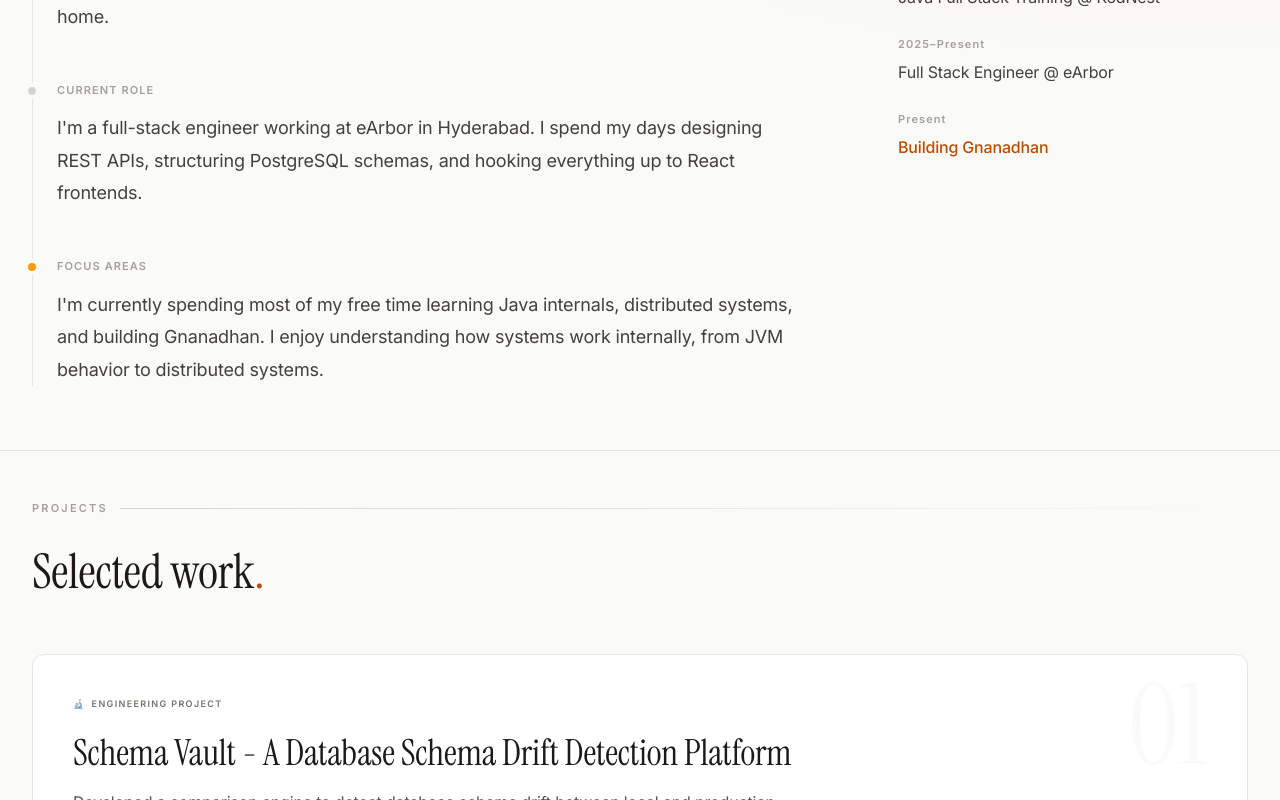
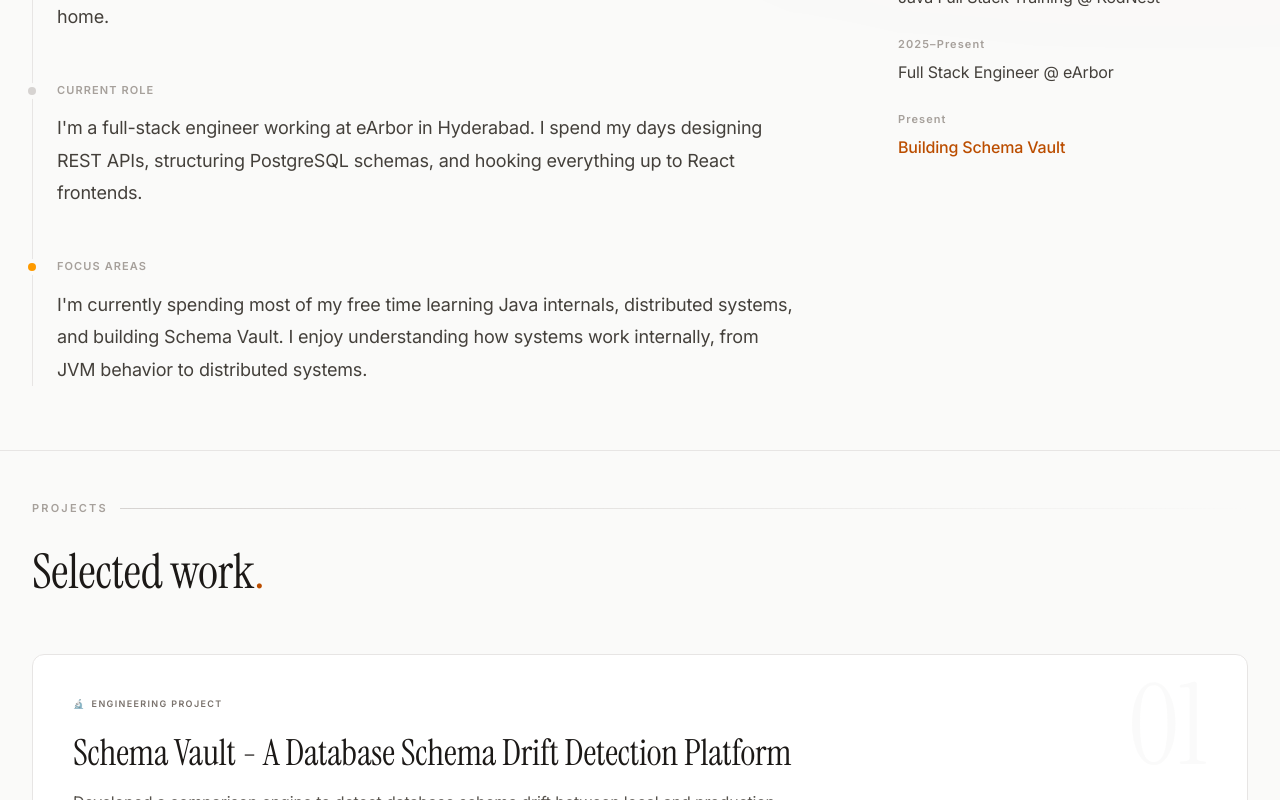
Before and after one commit to tungagnaneswar/gnaneswartunga-portfolio, a React (Vite) app: page / in a window 1280 px wide. Shown: the part 1040-1840 px from the top of the page. Built offline with nearby package versions, Linux system fonts and the light colour scheme.

Commit message:
feat: add Hero and About components with initial portfolio content data

```diff
--- a/src/components/About.tsx
+++ b/src/components/About.tsx
@@ -58,7 +58,7 @@ export function About() {
               { year: '2020–2024', event: 'B.Tech Information Technology' },
               { year: '2024–2025', event: 'Java Full Stack Training @ KodNest' },
               { year: '2025–Present', event: 'Full Stack Engineer @ eArbor' },
-              { year: 'Present', event: 'Building Gnanadhan', isHighlight: true }
+              { year: 'Present', event: 'Building Schema Vault', isHighlight: true }
             ].map((milestone, i) => (
               <div key={i} className="flex flex-col gap-1">
                 <span className="text-[11px] font-bold tracking-widest text-stone-400 dark:text-stone-500">
--- a/src/components/Hero.tsx
+++ b/src/components/Hero.tsx
@@ -111,7 +111,7 @@ export function Hero() {
                 {[
                   "1+ Years Experience",
                   "10+ Projects Built",
-                  "Building Gnanadhan"
+                  "Building Schema Vault"
                 ].map((meta, i) => (
                   <li key={i} className="flex items-center gap-2.5 text-[14px] text-stone-600 dark:text-stone-400">
                     <div className="w-1.5 h-1.5 rounded-full bg-amber-600 dark:bg-amber-500/70" />
--- a/src/data/content.ts
+++ b/src/data/content.ts
@@ -8,14 +8,14 @@ export const siteData = {
   phone: '+91 6301508340',
   github: 'https://github.com/tungagnaneswar',
   linkedin: 'https://linkedin.com/in/gnaneswartunga',
-  resume: 'https://drive.google.com/file/d/1KvWJommSnJOZt-rmG0T6Iw8F5u-2nqry/view?usp=sharing',
+  resume: 'https://drive.google.com/file/d/1TIn20frhUDdzFvttJFf3uzycKEG_aTJh/view?usp=sharing',
 } as const;
 
 export const about = {
   paragraphs: [
     "I'm a full-stack engineer working at eArbor in Hyderabad. I spend my days designing REST APIs, structuring PostgreSQL schemas, and hooking everything up to React frontends.",
     "My journey formally started at Sri Venkateswara Engineering College, followed by intensive full-stack training. Over time, I've grown a deep appreciation for the entire stack — especially the backend. Java, Spring Boot, and Node.js are where I feel most at home.",
-    "I'm currently spending most of my free time learning Java internals, distributed systems, and building Gnanadhan. I enjoy understanding how systems work internally, from JVM behavior to distributed systems.",
+    "I'm currently spending most of my free time learning Java internals, distributed systems, and building Schema Vault. I enjoy understanding how systems work internally, from JVM behavior to distributed systems.",
   ],
 };
 
@@ -34,8 +34,8 @@ export const skills: SkillGroup[] = [
     items: ['Node.js', 'Express.js', 'Docker', 'TypeScript', 'Tailwind CSS', 'MongoDB', 'AWS', 'Git'],
   },
   {
-    category: 'Currently Learning',
-    items: ['System Design', 'Distributed Systems (Raft)', 'GenAI'],
+    category: 'Knowledge',
+    items: ['System Design', 'Distributed Systems (Raft)', 'Generative AI'],
   },
 ];
 
```
